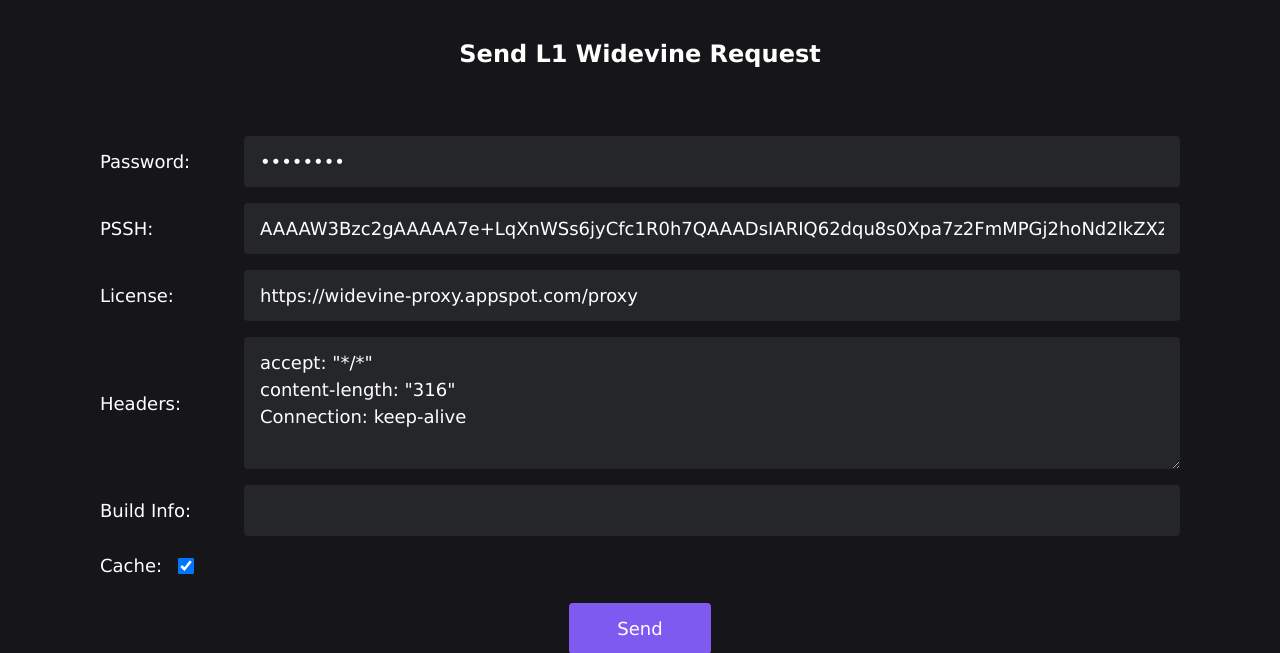
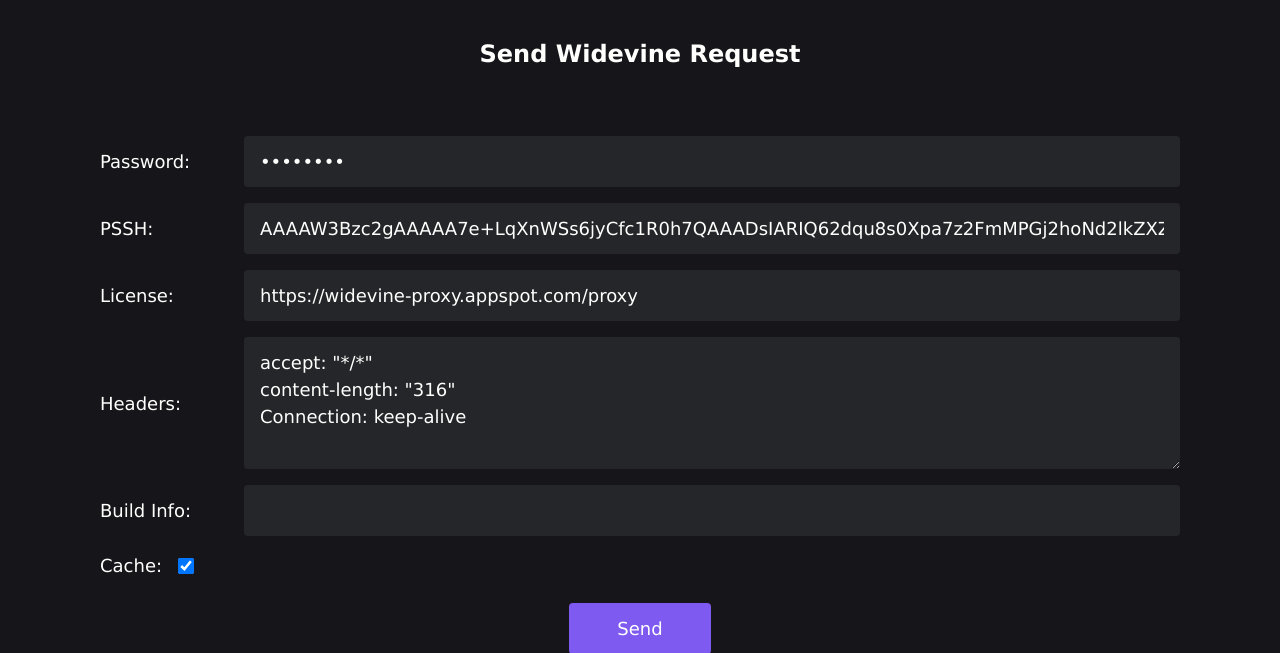
Before and after one commit to GetWVKeys/getwvkeys, a Flask app: page / in a window 1280 px wide. Shown: the top 653 px of the page. Run offline with Flask 2, Linux system fonts and the light colour scheme.

Commit message:
Update index.html

```diff
--- a/templates/index.html
+++ b/templates/index.html
@@ -13,7 +13,7 @@
     <main>
       <section class="wdvn-request">
         <header>
-          <h1 class="section-title">Send L1 Widevine Request</h1>
+          <h1 class="section-title">Send Widevine Request</h1>
         </header>
         <div class="form-container">
           <form>
```
